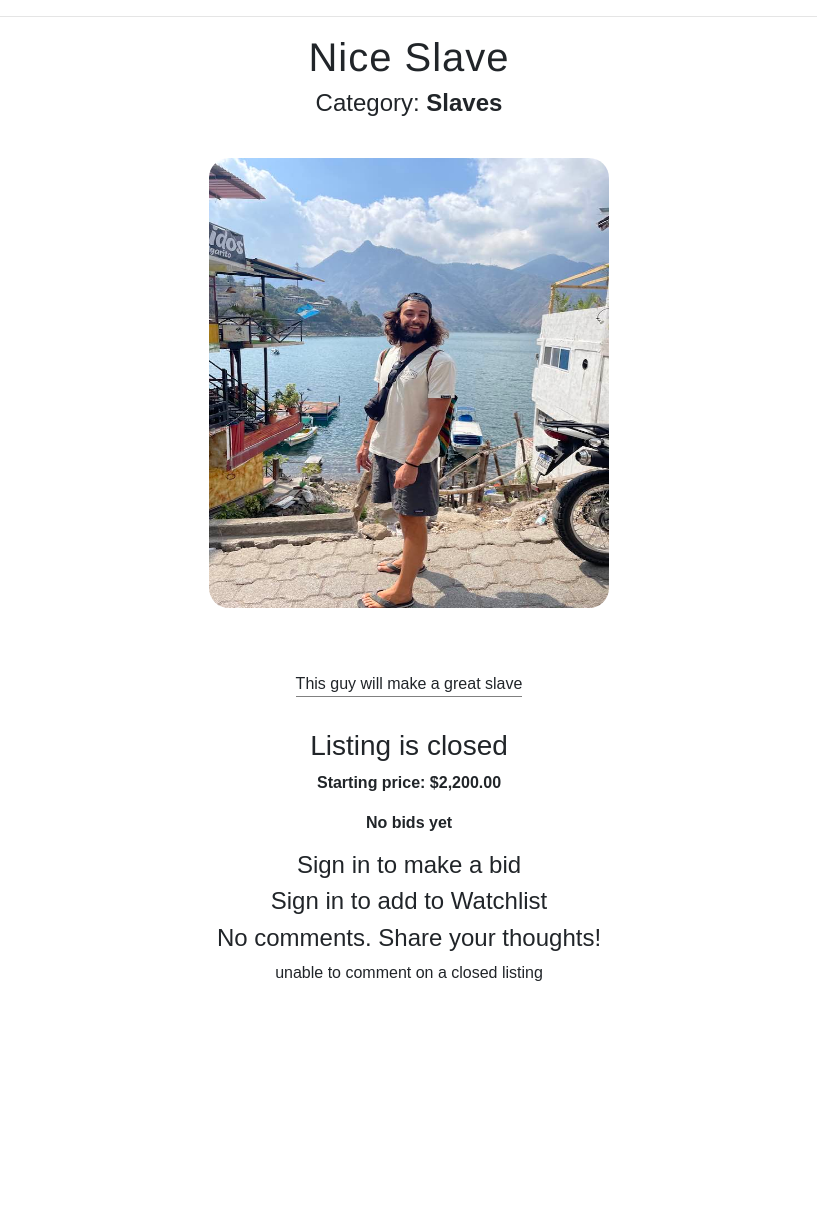
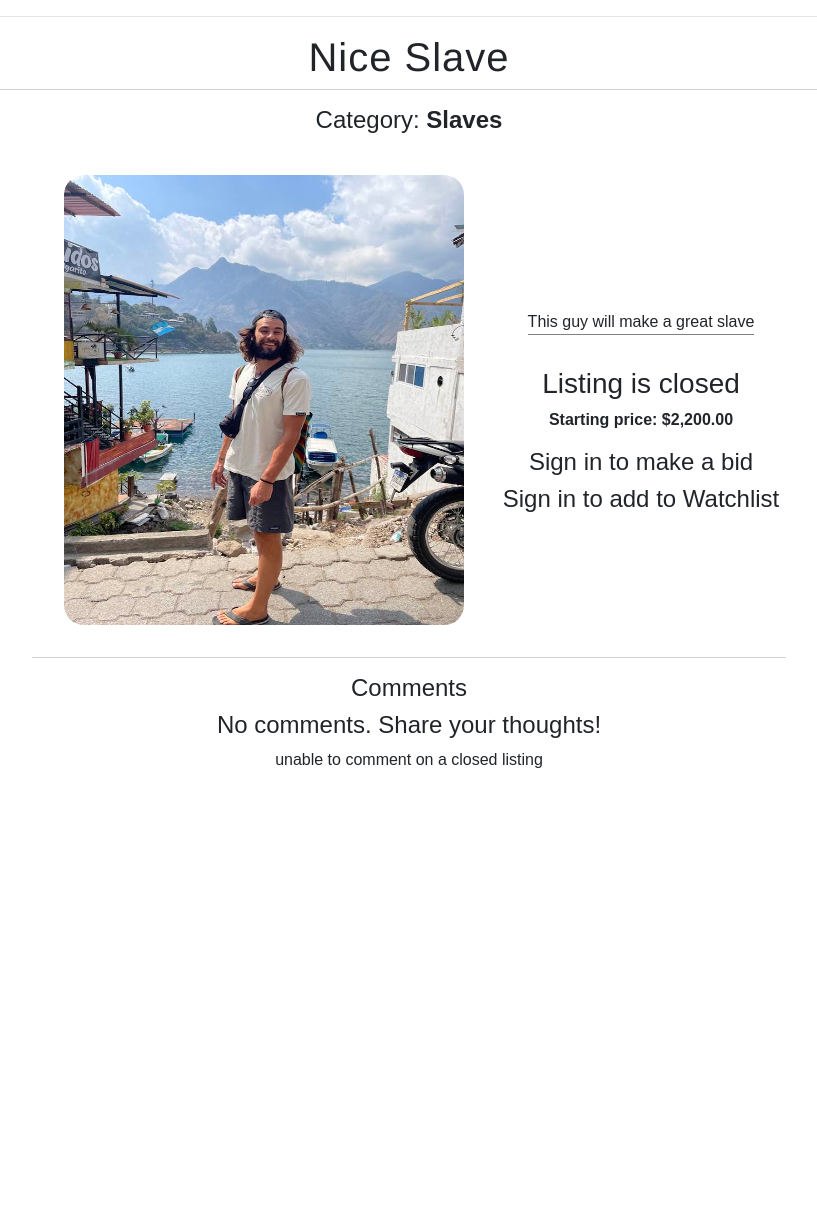
Before and after one commit to Bawnk1n/commerce, a Django app: page /listing/1 in a window 1280 px wide. Shown: the part 123-1340 px from the top of the page, without its empty margins (231-1048 px from the left). Before the commit the page ends 1104 px from the top, so only its background shows below. Run offline with Django 3.2, Linux system fonts and the light colour scheme; data comes from the database, SQL or seed files in the repository; both versions use the stored data as it was after the commit; some libraries are stand-ins or nearby versions.

Commit message:
update styling for all pages

```diff
--- a/auctions/static/auctions/styles.css
+++ b/auctions/static/auctions/styles.css
@@ -2,7 +2,8 @@
   font-family: Arial, Helvetica, sans-serif;
 }
 
-h1, h2 {
+h1,
+h2 {
   font-family: Helvetica, sans-serif;
   letter-spacing: 1px;
 }
@@ -16,12 +17,11 @@ h5 {
   display: flex;
 }
 
-#main {
+.main-window {
   display: flex;
   justify-content: center;
   align-items: center;
   flex-direction: column;
-
 }
 
 #main-header {
@@ -29,26 +29,26 @@ h5 {
   margin-bottom: 1rem;
 }
 
-#active-listings {
+.content-window {
   display: flex;
   justify-content: center;
   align-items: center;
   background-color: beige;
   border-right: 1px solid grey;
   border-left: 1px solid grey;
-    padding-top:1rem;
+  padding-top: 1rem;
   width: 80%;
+  box-shadow: 0 1px 1px 0 black;
 }
 
 #listing-card {
-    display:flex;
+  display: flex;
   flex-direction: column;
   justify-content: center;
   align-items: center;
   margin: 2rem;
   border: 1px solid lightgrey;
   flex-wrap: wrap;
-
 }
 
 a {
@@ -58,7 +58,7 @@ a {
 
 a:hover {
   text-decoration: none;
-    color:black;
+  color: black;
   text-shadow: 1px 1px 1px grey;
 }
 
@@ -68,11 +68,11 @@ a:hover {
 }
 
 input {
-    margin: .25rem 0;
+  margin: 0.25rem 0;
 }
 
 .card {
-    margin: .5rem;
+  margin: 0.5rem;
 }
 
 .nav-line {
@@ -93,8 +93,8 @@ input {
   max-width: 150px;
 }
 
-#index-header-window {
-    width:100%;
+.header-window {
+  width: 100%;
   border-bottom: 1px solid lightgrey;
   text-align: center;
 }
@@ -105,9 +105,15 @@ input {
 
 /* Listing Page */
 
-#listing-window {
+.flex-column {
   display: flex;
   flex-direction: column;
+  justify-content: center;
+  align-items: center;
+}
+
+.flex-row {
+  display: flex;
   justify-content: center;
   align-items: center;
 }
@@ -123,3 +129,32 @@ input {
   margin: 2rem;
   border-bottom: 1px solid grey;
 }
+
+.listing {
+  padding-top: 1rem;
+}
+
+#comments-section {
+  border-top: 1px solid lightgrey;
+  padding-top:1rem;
+  min-height: 35rem;
+  display: flex;
+  flex-direction: column;
+  justify-content: top;
+  align-items:center;
+  width:100%;
+}
+
+/* Categories Page */
+
+/* #categories-page {
+    display: flex;
+    flex-direction: column;
+    justify-content: center;
+    align-items: center;
+} */
+
+.list-vertical {
+  display: flex;
+  flex-direction: column;
+}
--- a/auctions/templates/auctions/listing.html
+++ b/auctions/templates/auctions/listing.html
@@ -2,55 +2,56 @@
 {% load humanize %}
 
 {% block body %}
-<div id="listing-window">
+  <div class="main-window">
+    <div class="header-window">
       <h1>{{ listing.title }}</h1>
-
+    </div>
+    <div class="flex-column listing">
       {% if listing.category %}
-  <h4>Category: <strong>{{listing.category}}</strong></h4>
+        <h4>
+          Category: <strong>{{ listing.category }}</strong>
+        </h4>
       {% endif %}
-
+      <div class="flex-row">
         {% if listing.image %}
-  <img src="{{ listing.image.url }}" alt="main product image" width="500px" class="listing-profile-image">
+          <img src="{{ listing.image.url }}"
+               alt="main product image"
+               width="500px"
+               height="500px"
+               class="listing-profile-image" />
         {% endif %}
-
-<p class="listing-description">{{listing.description}}</p>
-
+        <div class="flex-column">
+          <p class="listing-description">{{ listing.description }}</p>
           {% if not listing.is_open %}
             <h3>Listing is closed</h3>
-  {% if user == highest_bid_user %}
-  <h4>You won this auction!</h4>
+            {% if user == highest_bid_user %}<h4>You won this auction!</h4>{% endif %}
           {% endif %}
-{% endif %}
-
-<p><strong>Starting price: ${{ listing.starting_price|floatformat:2|intcomma }}</strong></p>
-
           {% if highest_bid %}
-<p><strong>Current bid: ${{highest_bid}}</strong></p>
+            <p>
+              <strong>Current bid: ${{ highest_bid }}</strong>
+            </p>
             <p>By: {{ highest_bid_user }}</p>
           {% else %}
-<p><strong>No bids yet</strong></p>
+            <p>
+              <strong>Starting price: ${{listing.starting_price|floatformat:2|intcomma}}</strong>
+            </p>
           {% endif %}
-
-{% if listing.is_open %}
-
-
-
-{% endif %}
-
           {% if is_creator and listing.is_open %}
             <form action="{% url 'listing' listing.id %}" method="post">
               {% csrf_token %}
-      <input type="hidden" value="True" name="close_listing">
+              <input type="hidden" value="True" name="close_listing" />
               <button type="submit" name="form_name" value="close_listing_form">Close listing</button>
             </form>
           {% else %}
             {% if user.is_authenticated %}
-
               <form action="{% url 'listing' listing.id %}" method="post">
                 {% csrf_token %}
-  <label for="make-bid">Make a bid: </label>
-  <input type="number" min="{{ listing.current_bid|add:'1' }}" name='bid' id="make-bid">
-  <input type="submit">
+                <label for="make-bid">Make a bid:</label>
+                <input type="number"
+                       min="{{ listing.current_bid|add:'1' }}"
+                       name="bid"
+                       id="make-bid" />
+                <input type="submit" class="btn btn-success" />
               </form>
             {% else %}
               <h4>Sign in to make a bid</h4>
@@ -59,37 +60,40 @@
               {% if watchlist_entry == None %}
                 <form action="{% url 'listing' listing.id %}" method="post">
                   {% csrf_token %}
-  <input type="hidden" value="true" name="user-add">
-  <button type="submit" >Add to Watchlist</button>
+                  <input type="hidden" value="true" name="user-add" />
+                  <button type="submit" class="btn btn-primary">Add to Watchlist</button>
                 </form>
               {% else %}
                 <form action="{% url 'listing' listing.id %}" method="post">
                   {% csrf_token %}
-  <input type="hidden" value="true" name="user-remove">
-  <button type='submit'>Remove from Watchlist</button>
+                  <input type="hidden" value="true" name="user-remove" />
+                  <button type="submit" class="btn btn-danger">Remove from Watchlist</button>
+                </form>
               {% endif %}
             {% else %}
               <h4>Sign in to add to Watchlist</h4>
             {% endif %}
           {% endif %}
-
+        </div>
+      </div>
+      <div id="comments-section">
+        <h4>Comments</h4>
         {% for comment in comments %}
-<h4>{{comment.user}}</h4>
-<p>{{comment.content}}</p>
+          <h5>{{ comment.user }}:</h5>
+          <p>{{ comment.content }}</p>
         {% empty %}
           <h4>No comments. Share your thoughts!</h4>
         {% endfor %}
-
         {% if listing.is_open %}
-<form action="{% url 'listing' listing.id %}" method='post'>
+          <form action="{% url 'listing' listing.id %}" method="post">
             {% csrf_token %}
-  <input name="comment" type="text" placeholder="leave a comment">
-  <button type="submit">Submit</button>
+            <input name="comment" type="text" placeholder="leave a comment" />
+            <button type="submit" class="btn btn-success">Submit</button>
           </form>
         {% else %}
           <p>unable to comment on a closed listing</p>
         {% endif %}
-
       </div>
-
+    </div>
+  </div>
 {% endblock %}
--- a/auctions/views.py
+++ b/auctions/views.py
@@ -14,7 +14,8 @@ def index(request):
     listing_with_highest_bid = listings.annotate(highest_bid = Subquery(highest_bid_subquery.values('amount')[:1]))
 
     return render(request, "auctions/index.html", {
-        "listings": listing_with_highest_bid
+        "listings": listing_with_highest_bid,
+        "header": "Active Listings"
     })
 
 
@@ -176,5 +177,6 @@ def category(request, category):
     listings = AuctionListings.objects.filter(category=category, is_open=True).all()
     return render(request, 'auctions/category.html', {
         "listings":listings,
-        "category":category
+        "category":category,
+        "header": "Active Listings"
     })
```
Also changed, not shown: auctions/templates/auctions/categories.html (+12 -5 lines), auctions/templates/auctions/category.html (+13 -3 lines), auctions/templates/auctions/create.html (+8 -5 lines), auctions/templates/auctions/index.html (+11 -5 lines), auctions/templates/auctions/watchlist.html (+26 -3 lines), db.sqlite3, media/media/2.jpg (added). Lines whose indentation alone changed are shown as unchanged.
